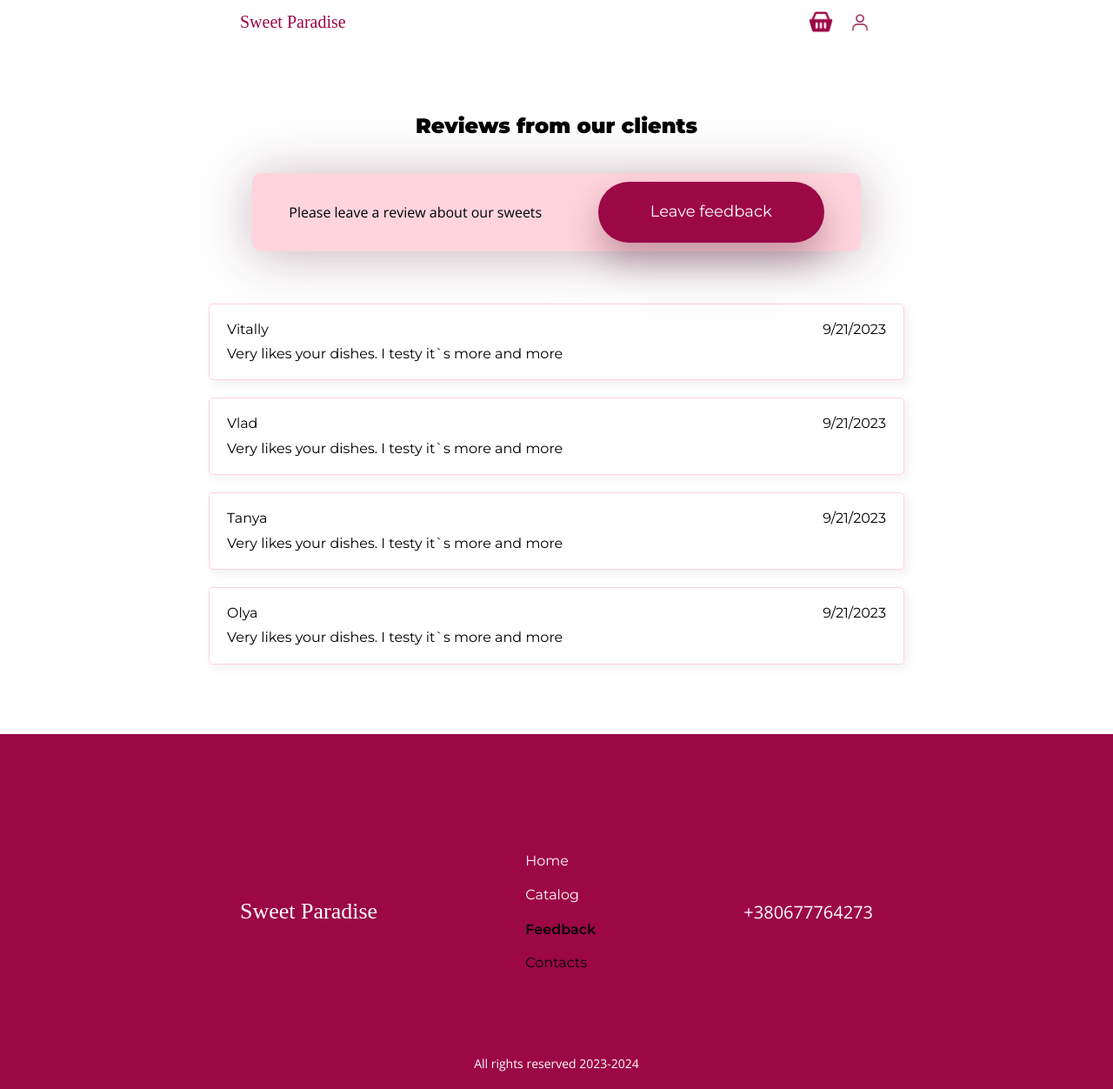
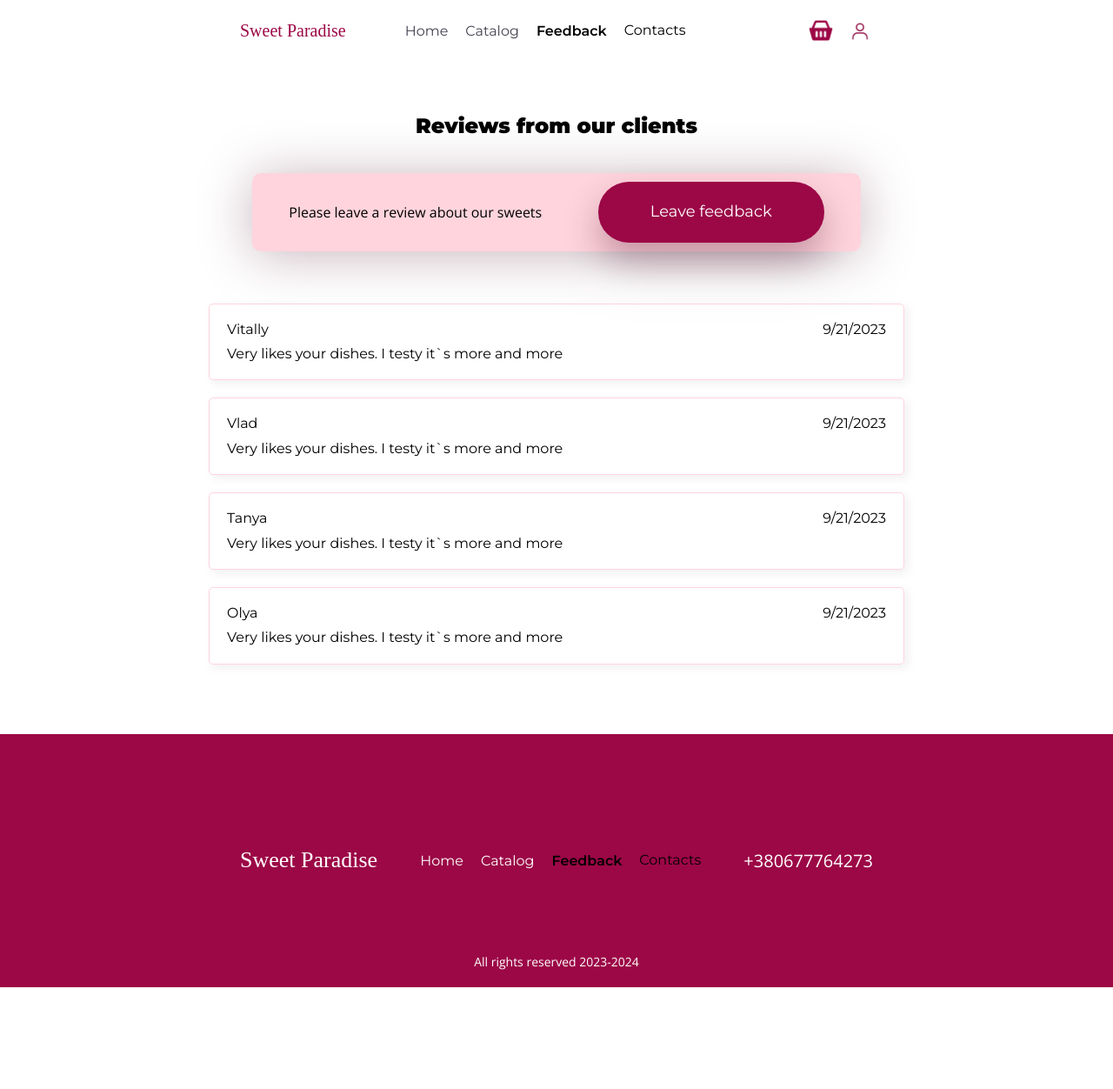
Before and after one commit to VitaliySaburdo/sweet-paradise-app, a React (Create React App) app: page /sweet-paradise-app/feedback in a window 1280 px wide. Shown: the whole page at 87% size. After the commit the page ends 1135 px from the top, so only its background shows below. Built offline with nearby package versions, Linux system fonts and the light colour scheme; no server answers; a web font is replaced by a local one.

Commit message:
uninstall burger

```diff
--- a/package.json
+++ b/package.json
@@ -16,7 +16,6 @@
     "formik": "^2.4.3",
     "modern-normalize": "^2.0.0",
     "react": "^18.2.0",
-    "react-burger-menu": "^3.0.9",
     "react-dom": "^18.2.0",
     "react-redux": "^8.1.2",
     "react-router-dom": "^6.15.0",
--- a/src/components/Header/Header.styled.tsx
+++ b/src/components/Header/Header.styled.tsx
@@ -1,6 +1,5 @@
 import styled from "styled-components";
 import { Link } from "react-router-dom";
-import { slide as Menu } from "react-burger-menu";
 
 export const Wrapper = styled.div<{ scrolled: number }>`
   background-color: ${(props) =>
@@ -10,13 +9,6 @@ export const Wrapper = styled.div<{ scrolled: number }>`
   top: 0;
   width: 100%;
   z-index: 1000;
-`;
-
-export const CustomMenu = styled(Menu)`
-  background-color: #FFFFFF;
-  top: 0;
-  left: 0;
-
 `;
 
 export const HeaderWrapper = styled.header`
--- a/src/components/Header/Header.tsx
+++ b/src/components/Header/Header.tsx
@@ -16,7 +16,6 @@ import {
   CartText,
   CartImg,
   CartIcon,
-  CustomMenu,
 } from "./Header.styled";
 import burgerIcon from "../../images/Header/burger-btn.png";
 import basket from "../../images/Header/basket.png";
@@ -48,7 +47,7 @@ export const Header: React.FC<OrderProps> = ({
   const [isLoginModalOpen, setIsLoginModalOpen] = useState(false);
   const [isCartModalOpen, setIsCartModalOpen] = useState(false);
   const [isAdminModalOpen, setIsAdminModalOpen] = useState(false);
-  const [isOpen, setIsOpen] = useState(false);
+  // const [isOpen, setIsOpen] = useState(false);
 
   const isLogin = useSelector(selectIsLoggedIn);
 
@@ -67,23 +66,23 @@ export const Header: React.FC<OrderProps> = ({
     };
   }, []);
 
- const toggleMenu = () => {
-  setIsOpen(!isOpen);
-};
+//  const toggleMenu = () => {
+//   setIsOpen(!isOpen);
+// };
 
   return (
     <Wrapper scrolled={scrolled ? 1 : 0}>
       <Container>
         <HeaderWrapper>
-          <BurgerMenu onClick={toggleMenu}>
+          <BurgerMenu>
             <img src={burgerIcon} alt="menu" />
           </BurgerMenu>
           <StyledLink to="/">Sweet Paradise</StyledLink>
-          {isOpen && (
-            <CustomMenu>
+
+
               <NavBar />
-            </CustomMenu>
-          )}
+
+
           <UserNav>
             {isLogin && (
               <li>
--- a/src/components/NavBar/NavBar.styled.tsx
+++ b/src/components/NavBar/NavBar.styled.tsx
@@ -7,13 +7,9 @@ export const Nav = styled.nav`
 `;
 
 export const NavList = styled.ul<{ display: string }>`
-  display: flex;
-  flex-direction: column;
-  gap: 20px;
-  margin-top: 50px;
-  margin-left: auto;
-  margin-right: auto;
+  display: none;
   @media screen and (${(props) => props.theme.media.md}) {
+    /* display: ${(props) => (props.display ? "none" : "flex")}; */
     display: flex;
     gap: 20px;
     margin-top: 26px;
```
Also changed, not shown: 1 other file (tests, documents, lock files or other folders).
